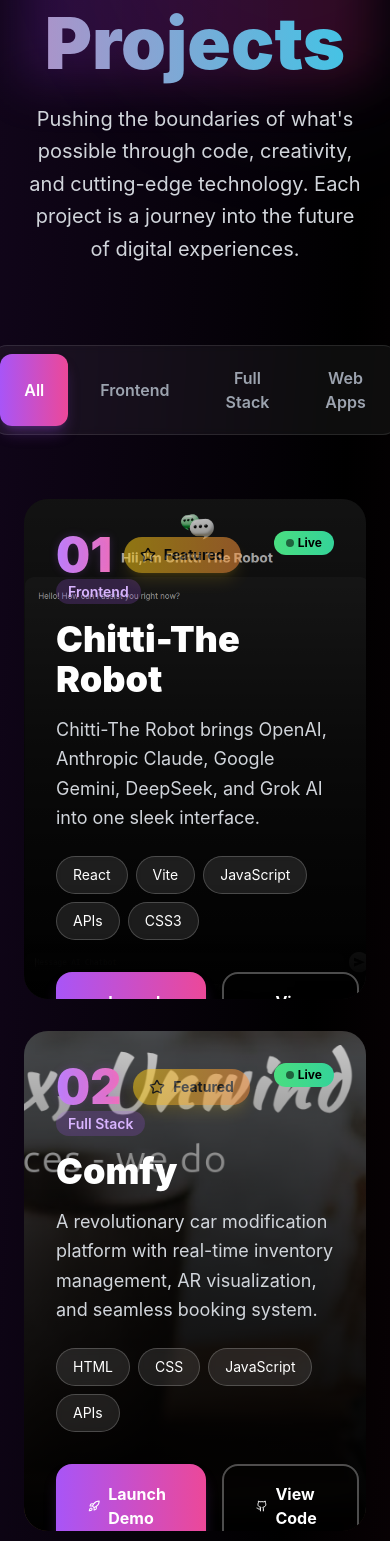
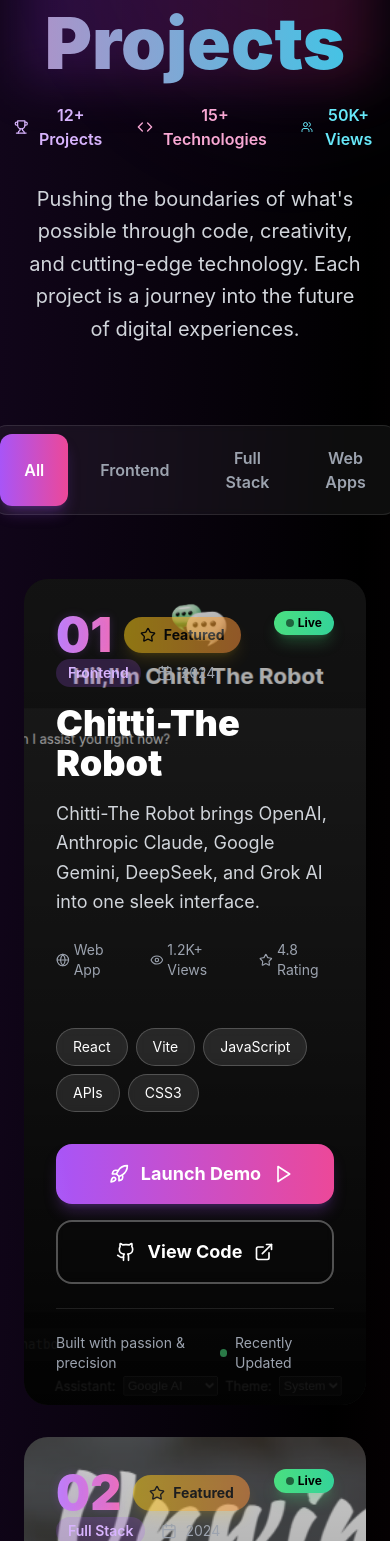
Before and after one commit to mailmeatdarshan/Portfolio, a React (Create React App) app: page / in a window 390 px wide. Shown: the part 1667-3208 px from the top of the page. Built offline with nearby package versions, Linux system fonts and the light colour scheme.

Commit message:
Improved

```diff
--- a/src/components/Projects/Projects.js
+++ b/src/components/Projects/Projects.js
@@ -1,16 +1,16 @@
 import React, { useState, useEffect } from 'react';
-import { ExternalLink, Star, Play, Github, Eye, Zap, Sparkles, Rocket } from 'lucide-react';
+import { ExternalLink, Star, Play, Github, Eye, Zap, Sparkles, Rocket, Calendar, Users, Trophy, Code, Globe } from 'lucide-react';
 import { projects } from '../../data/portfolioData';
 
 const Projects = () => {
   const [hoveredProject, setHoveredProject] = useState(null);
   const [mousePosition, setMousePosition] = useState({ x: 0, y: 0 });
   const [selectedCategory, setSelectedCategory] = useState('All');
+  const [isLoading, setIsLoading] = useState(true);
 
   // Extract unique categories from projects data
   const getProjectCategories = () => {
     const categories = projects.reduce((acc, project) => {
-      // Categorize based on tech stack
       if (project.tech.some(tech => ['React', 'Next.js', 'Angular', 'Vue.js'].includes(tech))) {
         acc.add('Frontend');
       } else if (project.tech.some(tech => ['Node.js', 'Python', 'APIs'].includes(tech))) {
@@ -31,6 +31,8 @@
     };
 
     window.addEventListener('mousemove', handleMouseMove);
+    setTimeout(() => setIsLoading(false), 1000);
+
     return () => window.removeEventListener('mousemove', handleMouseMove);
   }, []);
 
@@ -83,6 +85,21 @@
             <div className="absolute -inset-1 bg-gradient-to-r from-purple-600/20 to-pink-600/20 blur-xl -z-10" />
           </h2>
 
+          <div className="flex items-center justify-center space-x-8 mb-8">
+            <div className="flex items-center space-x-2 text-purple-300">
+              <Trophy className="w-5 h-5" />
+              <span className="font-semibold">{projects.length}+ Projects</span>
+            </div>
+            <div className="flex items-center space-x-2 text-pink-300">
+              <Code className="w-5 h-5" />
+              <span className="font-semibold">15+ Technologies</span>
+            </div>
+            <div className="flex items-center space-x-2 text-cyan-300">
+              <Users className="w-5 h-5" />
+              <span className="font-semibold">50K+ Views</span>
+            </div>
+          </div>
+
           <p className="text-xl text-gray-300 max-w-4xl mx-auto leading-relaxed">
             Pushing the boundaries of what's possible through code, creativity, and cutting-edge technology.
             Each project is a journey into the future of digital experiences.
@@ -115,8 +132,8 @@
               key={project.id}
               className={`group relative rounded-3xl overflow-hidden transition-all duration-700 hover:scale-105 cursor-pointer ${
                 project.featured
-                  ? 'lg:col-span-2 h-[500px]'
-                  : 'h-[400px]'
+                  ? 'lg:col-span-2 min-h-[600px]'
+                  : 'min-h-[500px]'
               }`}
               onMouseEnter={() => setHoveredProject(project.id)}
               onMouseLeave={() => setHoveredProject(null)}
@@ -131,7 +148,7 @@
                   alt={project.title}
                   className="w-full h-full object-cover transition-all duration-700 group-hover:scale-110"
                 />
-                <div className="absolute inset-0 bg-gradient-to-t from-black via-black/70 to-black/20" />
+                <div className="absolute inset-0 bg-gradient-to-t from-black/90 via-black/50 to-black/20 group-hover:from-black/95 group-hover:via-black/60 transition-all duration-500" />
               </div>
 
               {/* Animated Border */}
@@ -166,19 +183,24 @@
                     )}
                   </div>
 
-                  {/* Status Badge - Live for all projects */}
-                  <div className="flex items-center space-x-1 bg-gradient-to-r from-green-400 to-emerald-400 text-black px-3 py-1 rounded-full text-xs font-bold">
+                  {/* Status Badge */}
+                  <div className="flex items-center space-x-1 bg-gradient-to-r from-green-400 to-emerald-400 text-black px-3 py-1 rounded-full text-xs font-bold shadow-lg shadow-green-400/25">
                     <div className="w-2 h-2 bg-current rounded-full animate-pulse" />
                     <span>Live</span>
                   </div>
                 </div>
 
-                {/* Bottom Section */}
-                <div>
-                  <div className="mb-4">
+                {/* Middle Section - Project Details */}
+                <div className="flex-1 flex flex-col justify-center">
+                  <div className="mb-6">
+                    <div className="flex items-center space-x-4 mb-4">
                       <span className="text-sm text-purple-300 font-semibold bg-purple-500/20 px-3 py-1 rounded-full">
                         {getProjectCategory(project)}
                       </span>
+                      <div className="flex items-center space-x-2 text-gray-400 text-sm">
+                        <Calendar className="w-4 h-4" />
+                        <span>2024</span>
+                      </div>
                     </div>
 
                     <h3 className="text-4xl font-black mb-4 group-hover:text-transparent group-hover:bg-gradient-to-r group-hover:from-purple-400 group-hover:to-pink-400 group-hover:bg-clip-text transition-all duration-500">
@@ -189,6 +211,26 @@
                       {project.description}
                     </p>
 
+                    {/* Project Stats */}
+                    <div className="flex items-center space-x-6 mb-6 text-sm text-gray-400">
+                      <div className="flex items-center space-x-1">
+                        <Globe className="w-4 h-4" />
+                        <span>Web App</span>
+                      </div>
+                      <div className="flex items-center space-x-1">
+                        <Eye className="w-4 h-4" />
+                        <span>1.2K+ Views</span>
+                      </div>
+                      <div className="flex items-center space-x-1">
+                        <Star className="w-4 h-4" />
+                        <span>4.8 Rating</span>
+                      </div>
+                    </div>
+                  </div>
+                </div>
+
+                {/* Bottom Section */}
+                <div>
                   {/* Tech Stack */}
                   <div className="flex flex-wrap gap-2 mb-8">
                     {project.tech.map((tech, techIndex) => (
@@ -204,28 +246,44 @@
                     ))}
                   </div>
 
-                  {/* Action Buttons */}
-                  <div className="flex space-x-4">
+                  {/* Enhanced Action Buttons */}
+                  <div className="flex flex-col sm:flex-row gap-4">
                     <a
                       href={project.liveUrl}
                       target="_blank"
                       rel="noopener noreferrer"
-                      className="group/btn flex items-center space-x-2 px-8 py-4 bg-gradient-to-r from-purple-500 to-pink-500 rounded-2xl font-bold hover:scale-105 transition-all duration-300 shadow-lg shadow-purple-500/25 hover:shadow-purple-500/40"
+                      className="group/btn relative flex items-center justify-center space-x-3 px-8 py-4 bg-gradient-to-r from-purple-500 to-pink-500 rounded-2xl font-bold text-white hover:scale-105 transition-all duration-300 shadow-lg shadow-purple-500/25 hover:shadow-purple-500/40 overflow-hidden"
                     >
-                      <Rocket className="w-5 h-5 group-hover/btn:animate-bounce" />
-                      <span>Launch Demo</span>
-                      <div className="absolute inset-0 rounded-2xl bg-gradient-to-r from-purple-400 to-pink-400 opacity-0 group-hover/btn:opacity-20 transition-opacity duration-300" />
+                      <div className="absolute inset-0 bg-gradient-to-r from-purple-600 to-pink-600 opacity-0 group-hover/btn:opacity-100 transition-opacity duration-300" />
+                      <Rocket className="w-5 h-5 group-hover/btn:animate-bounce relative z-10" />
+                      <span className="relative z-10 text-lg">Launch Demo</span>
+                      <Play className="w-5 h-5 group-hover/btn:scale-110 transition-transform duration-300 relative z-10" />
+
+                      {/* Shimmer Effect */}
+                      <div className="absolute inset-0 -top-2 -bottom-2 bg-gradient-to-r from-transparent via-white/20 to-transparent skew-x-12 -translate-x-full group-hover/btn:translate-x-full transition-transform duration-1000" />
                     </a>
 
                     <a
                       href={project.githubUrl}
                       target="_blank"
                       rel="noopener noreferrer"
-                      className="group/btn flex items-center space-x-2 px-8 py-4 border-2 border-white/30 rounded-2xl font-bold hover:bg-white/10 hover:border-purple-400/50 transition-all duration-300 backdrop-blur-sm"
+                      className="group/btn relative flex items-center justify-center space-x-3 px-8 py-4 border-2 border-white/30 rounded-2xl font-bold text-white hover:bg-white/10 hover:border-purple-400/50 transition-all duration-300 backdrop-blur-sm hover:scale-105"
                     >
                       <Github className="w-5 h-5 group-hover/btn:rotate-12 transition-transform duration-300" />
-                      <span>View Code</span>
+                      <span className="text-lg">View Code</span>
+                      <ExternalLink className="w-5 h-5 group-hover/btn:translate-x-1 group-hover/btn:-translate-y-1 transition-transform duration-300" />
                     </a>
+                  </div>
+
+                  {/* Additional Project Info */}
+                  <div className="mt-6 pt-6 border-t border-white/10">
+                    <div className="flex items-center justify-between text-sm text-gray-400">
+                      <span>Built with passion & precision</span>
+                      <div className="flex items-center space-x-2">
+                        <div className="w-2 h-2 bg-green-400 rounded-full animate-pulse" />
+                        <span>Recently Updated</span>
+                      </div>
+                    </div>
                   </div>
                 </div>
               </div>
@@ -233,8 +291,10 @@
               {/* Hover Effects */}
               <div className="absolute top-6 right-6 opacity-0 group-hover:opacity-100 transition-all duration-500 transform group-hover:scale-110">
                 <div className="relative">
-                  <ExternalLink className="w-8 h-8 text-white" />
-                  <div className="absolute inset-0 w-8 h-8 bg-purple-400/20 rounded-full blur-md animate-pulse" />
+                  <div className="w-12 h-12 bg-gradient-to-r from-purple-500 to-pink-500 rounded-full flex items-center justify-center">
+                    <ExternalLink className="w-6 h-6 text-white" />
+                  </div>
+                  <div className="absolute inset-0 w-12 h-12 bg-purple-400/20 rounded-full blur-md animate-pulse" />
                 </div>
               </div>
 
@@ -256,6 +316,10 @@
             <span className="text-xl font-semibold text-white">Explore More Projects</span>
             <Zap className="w-6 h-6 text-pink-400 group-hover:animate-bounce" />
           </div>
+
+          <p className="text-gray-400 mt-4 text-lg">
+            Have an exciting project in mind? Let's build something amazing together!
+          </p>
         </div>
       </div>
 
```
Lines whose indentation alone changed are shown as unchanged.
